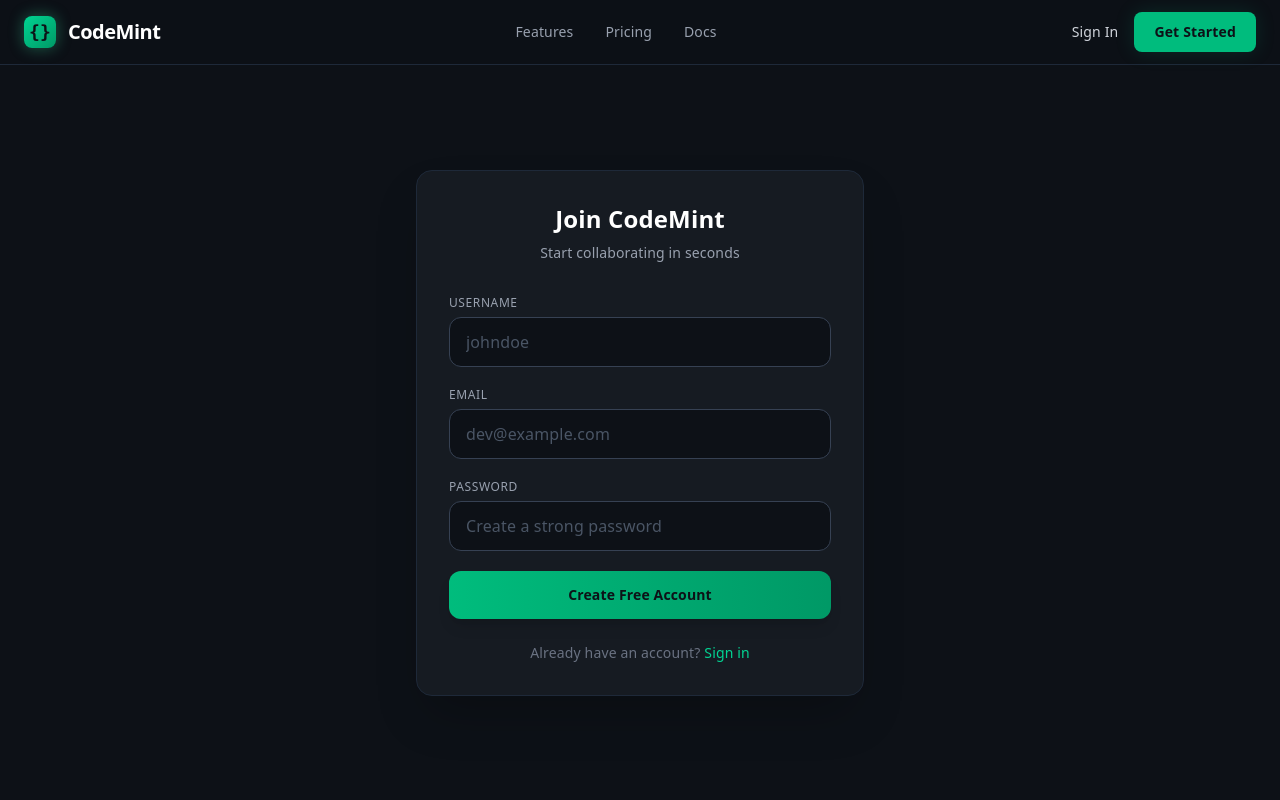
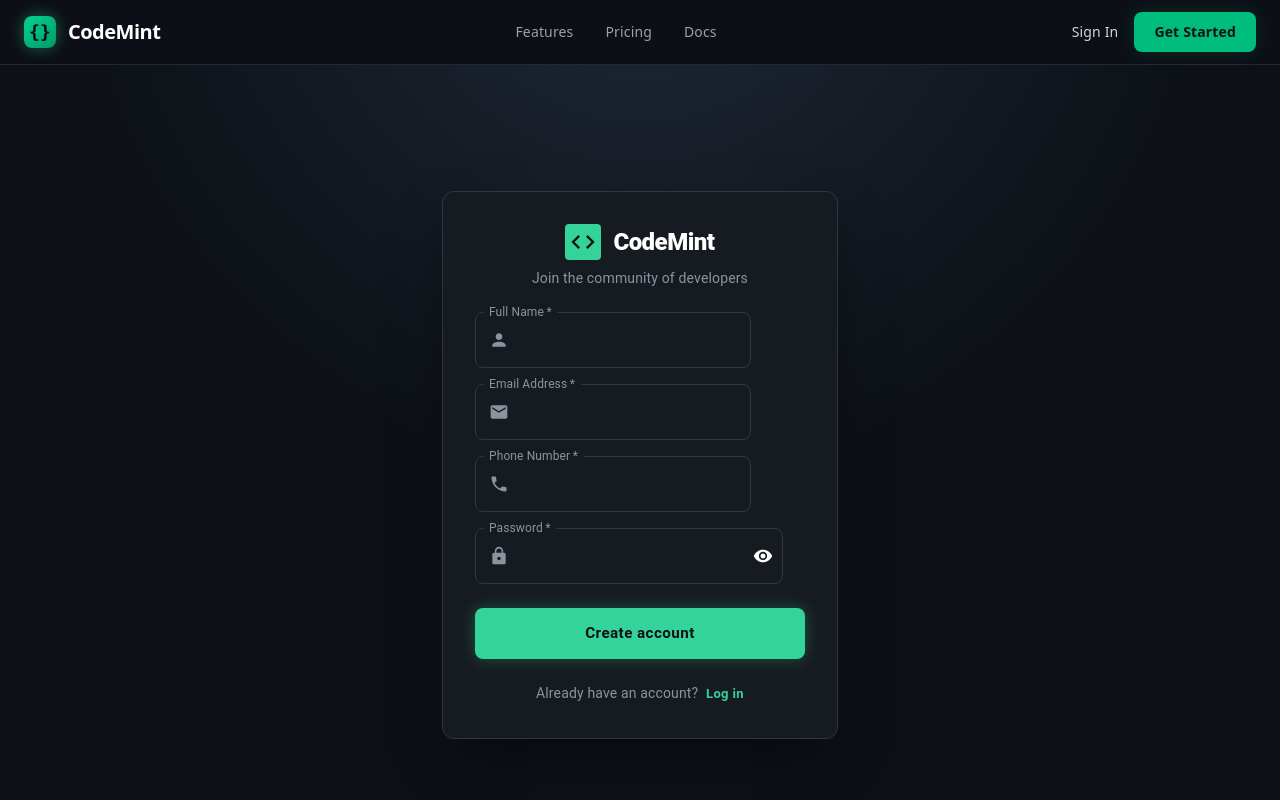
Before and after one commit to Suhail-Sharieff/PROJECT-CodeMint, a React (Vite) app in the folder ui/: page /register in a window 1280 px wide. Shown: the top 800 px of the page. Built offline with nearby package versions, Linux system fonts and the light colour scheme; no server answers.

Commit message:
enchace ui

```diff
--- a/ui/index.html
+++ b/ui/index.html
@@ -4,7 +4,7 @@
     <meta charset="UTF-8" />
     <link rel="icon" type="image/svg+xml" href="/vite.svg" />
     <meta name="viewport" content="width=device-width, initial-scale=1.0" />
-    <title>Crystl</title>
+    <title>Codemint</title>
   </head>
   <body class="bg-slate-900">
     <div id="root"></div>
--- a/ui/src/components/Footer.jsx
+++ b/ui/src/components/Footer.jsx
@@ -106,7 +106,7 @@ const Footer = () => {
         {/* Bottom Bar */}
         <div className="border-t border-gray-800 mt-8 pt-8 flex flex-col md:flex-row justify-between items-center">
           <p className="text-gray-400 text-sm">
-            © 2024 Crystl. All rights reserved.
+            © 2025 Codemint. All rights reserved by Suhail Sharieff.
           </p>
           <div className="flex space-x-6 mt-4 md:mt-0">
             <a href="#" className="text-gray-400 hover:text-[#0B95D6] transition-colors duration-300 text-sm">
--- a/ui/src/pages/LoginPage.jsx
+++ b/ui/src/pages/LoginPage.jsx
@@ -1,95 +1,240 @@
-import React, { useState } from 'react';
-import { Link, useNavigate } from 'react-router-dom';
-import { useAuth } from '../context/AuthContext';
-import api from '../services/api';
+import { useState } from "react";
+import {
+  Box,
+  Button,
+  TextField,
+  Typography,
+  Paper,
+  InputAdornment,
+  IconButton,
+  Alert,
+  CircularProgress,
+  Container,
+  CssBaseline,
+} from "@mui/material";
+import { ThemeProvider, createTheme } from "@mui/material/styles";
+import { Visibility, VisibilityOff, Code } from "@mui/icons-material";
+import { useNavigate } from "react-router-dom";
+import api from "../services/api";
+import { getErrorMessage } from "../services/errorHandler";
+import { useAuth } from "../context/AuthContext";
 
-const LoginPage = () => {
-  const [formData, setFormData] = useState({ email: '', password: '' });
-  const [isLoading, setIsLoading] = useState(false);
+// 1. Define a custom Dark/Mint theme for CodeMint
+const darkTheme = createTheme({
+  palette: {
+    mode: 'dark',
+    primary: {
+      main: '#34D399', // Mint Green
+      contrastText: '#0D1117', // Dark background color for text on buttons
+    },
+    background: {
+      default: '#0D1117', // GitHub-style dark background
+      paper: '#161B22',   // Slightly lighter card background
+    },
+    text: {
+      primary: '#F0F6FC',
+      secondary: '#8B949E',
+    },
+  },
+  components: {
+    MuiTextField: {
+      styleOverrides: {
+        root: {
+          '& .MuiOutlinedInput-root': {
+            '& fieldset': { borderColor: '#30363D' },
+            '&:hover fieldset': { borderColor: '#8B949E' },
+            '&.Mui-focused fieldset': { borderColor: '#34D399' },
+          },
+        },
+      },
+    },
+  },
+});
+
+export default function LoginPage() {
+  const navigate = useNavigate();
   const { login } = useAuth();
-  const navigate = useNavigate();
 
-  const handleSubmit = async (e) => {
+  const [form, setForm] = useState({ email: "", password: "" });
+  const [showPassword, setShowPassword] = useState(false);
+  const [error, setError] = useState("");
+  const [loading, setLoading] = useState(false);
+
+  const handleChange = (e) => {
+    setForm({ ...form, [e.target.name]: e.target.value });
+    if (error) setError("");
+  };
+
+  const handleLogin = async (e) => {
     e.preventDefault();
-    setIsLoading(true);
+    setLoading(true);
+    setError("");
+
     try {
-      // Simulate API Call
-      // const res = await api.post('/auth/login', formData);
-      // login({ user: res.data.user });
+      const res = await api.post("/auth/login", form);
 
-      // Mock Login for UI Demo
-      setTimeout(() => {
-        login({ user: { name: 'Demo User', email: formData.email } });
-        navigate('/');
-      }, 1000);
-
-    } catch (error) {
-      console.error(error);
+      if (res.data && res.data.data && res.data.data.user) {
+        login({
+          user: res.data.data.user,
+          accessToken: res.data.data.accessToken,
+          refreshToken: res.data.data.refreshToken
+        });
+        navigate("/");
+      } else {
+        setError("Invalid response from server");
+      }
+    } catch (err) {
+      setError(getErrorMessage(err, "Login failed."));
     } finally {
-      setIsLoading(false);
+      setLoading(false);
     }
   };
 
   return (
-    <div className="min-h-[calc(100vh-64px)] flex items-center justify-center p-4">
-      <div className="w-full max-w-md">
-        {/* Card */}
-        <div className="bg-[#161B22] rounded-2xl border border-gray-800 shadow-2xl p-8 relative overflow-hidden">
+    <ThemeProvider theme={darkTheme}>
+      <CssBaseline />
+      <Box
+        sx={{
+          minHeight: "100vh",
+          display: "flex",
+          alignItems: "center",
+          justifyContent: "center",
+          backgroundImage: "radial-gradient(circle at 50% -20%, #1f2937 0%, #0D1117 50%)", // Subtle glow at top
+          p: 2,
+        }}
+      >
+        <Container maxWidth="xs">
+          <Paper
+            elevation={0}
+            sx={{
+              p: 4,
+              display: "flex",
+              flexDirection: "column",
+              alignItems: "center",
+              borderRadius: 3,
+              border: "1px solid #30363D",
+              boxShadow: "0 25px 50px -12px rgba(0, 0, 0, 0.5)",
+            }}
+          >
+            {/* Logo / Branding */}
+            <Box
+              sx={{
+                display: 'flex',
+                alignItems: 'center',
+                gap: 1.5,
+                mb: 1
+              }}
+            >
+              <Box
+                sx={{
+                  bgcolor: 'primary.main',
+                  p: 0.5,
+                  borderRadius: 1,
+                  display: 'flex'
+                }}
+              >
+                <Code sx={{ color: '#0D1117', fontSize: 28 }} />
+              </Box>
+              <Typography variant="h5" fontWeight="800" color="white" letterSpacing={-0.5}>
+                CodeMint
+              </Typography>
+            </Box>
 
-          {/* Top decorative glow */}
-          <div className="absolute top-0 left-1/2 -translate-x-1/2 w-full h-1 bg-gradient-to-r from-transparent via-emerald-500 to-transparent opacity-50"></div>
+            <Typography variant="body2" color="text.secondary" sx={{ mb: 4 }}>
+              Sign in to continue coding
+            </Typography>
 
-          <div className="text-center mb-8">
-            <h2 className="text-2xl font-bold text-white">Welcome Back</h2>
-            <p className="text-gray-400 text-sm mt-2">Sign in to continue to CodeMint</p>
-          </div>
+            {error && (
+              <Alert
+                severity="error"
+                variant="outlined"
+                sx={{ width: "100%", mb: 3, borderColor: '#ef4444', color: '#fca5a5' }}
+              >
+                {error}
+              </Alert>
+            )}
 
-          <form onSubmit={handleSubmit} className="space-y-5">
-            <div>
-              <label className="block text-xs font-medium text-gray-400 uppercase tracking-wider mb-1.5">Email</label>
-              <input
-                type="email"
-                value={formData.email}
-                onChange={(e) => setFormData({...formData, email: e.target.value})}
-                className="w-full bg-[#0D1117] border border-gray-700 text-white px-4 py-3 rounded-xl focus:outline-none focus:ring-2 focus:ring-emerald-500/50 focus:border-emerald-500 transition-all placeholder-gray-600"
-                placeholder="dev@example.com"
+            <Box component="form" onSubmit={handleLogin} sx={{ width: "100%" }}>
+              <TextField
+                margin="normal"
                 required
+                fullWidth
+                id="email"
+                label="Email Address"
+                name="email"
+                autoComplete="email"
+                autoFocus
+                value={form.email}
+                onChange={handleChange}
+                InputProps={{ sx: { borderRadius: 2 } }}
               />
-            </div>
+              <TextField
+                margin="normal"
+                required
+                fullWidth
+                name="password"
+                label="Password"
+                type={showPassword ? "text" : "password"}
+                id="password"
+                autoComplete="current-password"
+                value={form.password}
+                onChange={handleChange}
+                InputProps={{
+                  sx: { borderRadius: 2 },
+                  endAdornment: (
+                    <InputAdornment position="end">
+                      <IconButton
+                        onClick={() => setShowPassword(!showPassword)}
+                        edge="end"
+                      >
+                        {showPassword ? <VisibilityOff /> : <Visibility />}
+                      </IconButton>
+                    </InputAdornment>
+                  ),
+                }}
+              />
 
-            <div>
-              <label className="block text-xs font-medium text-gray-400 uppercase tracking-wider mb-1.5">Password</label>
-              <input
-                type="password"
-                value={formData.password}
-                onChange={(e) => setFormData({...formData, password: e.target.value})}
-                className="w-full bg-[#0D1117] border border-gray-700 text-white px-4 py-3 rounded-xl focus:outline-none focus:ring-2 focus:ring-emerald-500/50 focus:border-emerald-500 transition-all placeholder-gray-600"
-                placeholder="••••••••"
-                required
-              />
-            </div>
+              <Button
+                type="submit"
+                fullWidth
+                variant="contained"
+                disabled={loading}
+                sx={{
+                  mt: 3,
+                  mb: 2,
+                  py: 1.5,
+                  borderRadius: 2,
+                  fontWeight: "bold",
+                  fontSize: "0.95rem",
+                  textTransform: "none",
+                  boxShadow: "0 0 15px rgba(52, 211, 153, 0.3)", // Mint glow
+                  '&:hover': {
+                    boxShadow: "0 0 25px rgba(52, 211, 153, 0.5)",
+                  }
+                }}
+              >
+                {loading ? <CircularProgress size={24} color="inherit" /> : "Sign in"}
+              </Button>
 
-            <button
-              type="submit"
-              disabled={isLoading}
-              className="w-full bg-emerald-500 hover:bg-emerald-400 text-[#0D1117] py-3.5 rounded-xl font-bold text-sm transition-all shadow-lg hover:shadow-emerald-500/20 disabled:opacity-50 disabled:cursor-not-allowed"
-            >
-              {isLoading ? 'Authenticating...' : 'Sign In'}
-            </button>
-          </form>
-
-          <div className="mt-6 text-center">
-            <p className="text-sm text-gray-500">
-              Don't have an account?{' '}
-              <Link to="/register" className="text-emerald-400 hover:text-emerald-300 font-medium transition-colors">
-                Create one
-              </Link>
-            </p>
-          </div>
-        </div>
-      </div>
-    </div>
+              <Box sx={{ display: 'flex', justifyContent: 'space-between', mt: 1 }}>
+                <Button
+                    size="small"
+                    onClick={() => navigate("/register")}
+                    sx={{ textTransform: 'none', color: 'primary.main' }}
+                >
+                    Create account
+                </Button>
+                <Button
+                    size="small"
+                    sx={{ textTransform: 'none', color: 'text.secondary' }}
+                >
+                    Forgot password?
+                </Button>
+              </Box>
+            </Box>
+          </Paper>
+        </Container>
+      </Box>
+    </ThemeProvider>
   );
-};
-
-export default LoginPage;
+}
--- a/ui/src/pages/RegisterPage.jsx
+++ b/ui/src/pages/RegisterPage.jsx
@@ -1,90 +1,262 @@
-import React, { useState } from 'react';
-import { Link, useNavigate } from 'react-router-dom';
-import { useAuth } from '../context/AuthContext';
+import { useState } from "react";
+import {
+  Box,
+  Button,
+  TextField,
+  Typography,
+  Paper,
+  InputAdornment,
+  IconButton,
+  Alert,
+  CircularProgress,
+  Container,
+  CssBaseline,
+  Grid
+} from "@mui/material";
+import { ThemeProvider, createTheme } from "@mui/material/styles";
+import { Visibility, VisibilityOff, Code, Person, Email, Phone, Lock } from "@mui/icons-material";
+import { useNavigate } from "react-router-dom";
+import api from "../services/api";
+import { getErrorMessage } from "../services/errorHandler";
 
-const RegisterPage = () => {
-  const [formData, setFormData] = useState({ username: '', email: '', password: '' });
-  const [isLoading, setIsLoading] = useState(false);
-  const { login } = useAuth();
+// Shared CodeMint Theme
+const darkTheme = createTheme({
+  palette: {
+    mode: 'dark',
+    primary: {
+      main: '#34D399', // Mint Green
+      contrastText: '#0D1117',
+    },
+    background: {
+      default: '#0D1117',
+      paper: '#161B22',
+    },
+    text: {
+      primary: '#F0F6FC',
+      secondary: '#8B949E',
+    },
+  },
+  components: {
+    MuiTextField: {
+      styleOverrides: {
+        root: {
+          '& .MuiOutlinedInput-root': {
+            '& fieldset': { borderColor: '#30363D' },
+            '&:hover fieldset': { borderColor: '#8B949E' },
+            '&.Mui-focused fieldset': { borderColor: '#34D399' },
+          },
+        },
+      },
+    },
+  },
+});
+
+export default function RegisterPage() {
   const navigate = useNavigate();
+  const [form, setForm] = useState({
+    name: "",
+    email: "",
+    phone: "",
+    password: ""
+  });
 
-  const handleSubmit = (e) => {
+  const [showPassword, setShowPassword] = useState(false);
+  const [loading, setLoading] = useState(false);
+  const [error, setError] = useState("");
+
+  const handleChange = (e) => {
+    setForm({ ...form, [e.target.name]: e.target.value });
+    if (error) setError("");
+  };
+
+  const handleRegister = async (e) => {
     e.preventDefault();
-    setIsLoading(true);
-    setTimeout(() => {
-      login({ user: { name: formData.username, email: formData.email } });
-      navigate('/');
-    }, 1000);
+    setLoading(true);
+    setError("");
+
+    try {
+      const res = await api.post("/auth/register", form);
+
+      if (res.data && res.data.success) {
+        navigate("/login");
+      } else {
+        setError(res.data?.message || "Registration failed");
+      }
+    } catch (err) {
+      setError(getErrorMessage(err, "Registration failed."));
+    } finally {
+      setLoading(false);
+    }
   };
 
   return (
-    <div className="min-h-[calc(100vh-64px)] flex items-center justify-center p-4">
-      <div className="w-full max-w-md">
-        <div className="bg-[#161B22] rounded-2xl border border-gray-800 shadow-2xl p-8 relative">
+    <ThemeProvider theme={darkTheme}>
+      <CssBaseline />
+      <Box
+        sx={{
+          minHeight: "100vh",
+          display: "flex",
+          alignItems: "center",
+          justifyContent: "center",
+          backgroundImage: "radial-gradient(circle at 50% -20%, #1f2937 0%, #0D1117 50%)",
+          p: 2,
+        }}
+      >
+        <Container maxWidth="xs">
+          <Paper
+            elevation={0}
+            sx={{
+              p: 4,
+              display: "flex",
+              flexDirection: "column",
+              alignItems: "center",
+              borderRadius: 3,
+              border: "1px solid #30363D",
+              boxShadow: "0 25px 50px -12px rgba(0, 0, 0, 0.5)",
+            }}
+          >
+            {/* Logo Header */}
+            <Box sx={{ display: 'flex', alignItems: 'center', gap: 1.5, mb: 1 }}>
+              <Box sx={{ bgcolor: 'primary.main', p: 0.5, borderRadius: 1, display: 'flex' }}>
+                <Code sx={{ color: '#0D1117', fontSize: 28 }} />
+              </Box>
+              <Typography variant="h5" fontWeight="800" color="white" letterSpacing={-0.5}>
+                CodeMint
+              </Typography>
+            </Box>
 
-          <div className="text-center mb-8">
-            <h2 className="text-2xl font-bold text-white">Join CodeMint</h2>
-            <p className="text-gray-400 text-sm mt-2">Start collaborating in seconds</p>
-          </div>
+            <Typography variant="body2" color="text.secondary" sx={{ mb: 3 }}>
+              Join the community of developers
+            </Typography>
 
-          <form onSubmit={handleSubmit} className="space-y-5">
-            <div>
-              <label className="block text-xs font-medium text-gray-400 uppercase tracking-wider mb-1.5">Username</label>
-              <input
-                type="text"
-                value={formData.username}
-                onChange={(e) => setFormData({...formData, username: e.target.value})}
-                className="w-full bg-[#0D1117] border border-gray-700 text-white px-4 py-3 rounded-xl focus:outline-none focus:ring-2 focus:ring-emerald-500/50 focus:border-emerald-500 transition-all placeholder-gray-600"
-                placeholder="johndoe"
-                required
-              />
-            </div>
+            {error && (
+              <Alert
+                severity="error"
+                variant="outlined"
+                sx={{ width: "100%", mb: 3, borderColor: '#ef4444', color: '#fca5a5' }}
+              >
+                {error}
+              </Alert>
+            )}
 
-            <div>
-              <label className="block text-xs font-medium text-gray-400 uppercase tracking-wider mb-1.5">Email</label>
-              <input
-                type="email"
-                value={formData.email}
-                onChange={(e) => setFormData({...formData, email: e.target.value})}
-                className="w-full bg-[#0D1117] border border-gray-700 text-white px-4 py-3 rounded-xl focus:outline-none focus:ring-2 focus:ring-emerald-500/50 focus:border-emerald-500 transition-all placeholder-gray-600"
-                placeholder="dev@example.com"
-                required
-              />
-            </div>
+            <Box component="form" onSubmit={handleRegister} sx={{ width: "100%" }}>
+              <Grid container spacing={2}>
+                <Grid item xs={12}>
+                  <TextField
+                    fullWidth
+                    label="Full Name"
+                    name="name"
+                    value={form.name}
+                    onChange={handleChange}
+                    required
+                    InputProps={{
+                      sx: { borderRadius: 2 },
+                      startAdornment: <InputAdornment position="start"><Person sx={{ color: 'text.secondary', fontSize: 20 }} /></InputAdornment>
+                    }}
+                  />
+                </Grid>
+                <Grid item xs={12}>
+                  <TextField
+                    fullWidth
+                    label="Email Address"
+                    type="email"
+                    name="email"
+                    value={form.email}
+                    onChange={handleChange}
+                    required
+                    InputProps={{
+                      sx: { borderRadius: 2 },
+                      startAdornment: <InputAdornment position="start"><Email sx={{ color: 'text.secondary', fontSize: 20 }} /></InputAdornment>
+                    }}
+                  />
+                </Grid>
+                <Grid item xs={12}>
+                  <TextField
+                    fullWidth
+                    label="Phone Number"
+                    name="phone"
+                    value={form.phone}
+                    onChange={handleChange}
+                    required
+                    InputProps={{
+                      sx: { borderRadius: 2 },
+                      startAdornment: <InputAdornment position="start"><Phone sx={{ color: 'text.secondary', fontSize: 20 }} /></InputAdornment>
+                    }}
+                  />
+                </Grid>
+                <Grid item xs={12}>
+                  <TextField
+                    fullWidth
+                    label="Password"
+                    type={showPassword ? "text" : "password"}
+                    name="password"
+                    value={form.password}
+                    onChange={handleChange}
+                    required
+                    InputProps={{
+                      sx: { borderRadius: 2 },
+                      startAdornment: <InputAdornment position="start"><Lock sx={{ color: 'text.secondary', fontSize: 20 }} /></InputAdornment>,
+                      endAdornment: (
+                        <InputAdornment position="end">
+                          <IconButton
+                            onClick={() => setShowPassword(!showPassword)}
+                            edge="end"
+                          >
+                            {showPassword ? <VisibilityOff sx={{ fontSize: 20 }} /> : <Visibility sx={{ fontSize: 20 }} />}
+                          </IconButton>
+                        </InputAdornment>
+                      ),
+                    }}
+                  />
+                </Grid>
+              </Grid>
 
-            <div>
-              <label className="block text-xs font-medium text-gray-400 uppercase tracking-wider mb-1.5">Password</label>
-              <input
-                type="password"
-                value={formData.password}
-                onChange={(e) => setFormData({...formData, password: e.target.value})}
-                className="w-full bg-[#0D1117] border border-gray-700 text-white px-4 py-3 rounded-xl focus:outline-none focus:ring-2 focus:ring-emerald-500/50 focus:border-emerald-500 transition-all placeholder-gray-600"
-                placeholder="Create a strong password"
-                required
-              />
-            </div>
+              <Button
+                type="submit"
+                fullWidth
+                variant="contained"
+                disabled={loading}
+                sx={{
+                  mt: 3,
+                  mb: 2,
+                  py: 1.5,
+                  borderRadius: 2,
+                  fontWeight: "bold",
+                  fontSize: "0.95rem",
+                  textTransform: "none",
+                  boxShadow: "0 0 15px rgba(52, 211, 153, 0.3)",
+                  '&:hover': {
+                    boxShadow: "0 0 25px rgba(52, 211, 153, 0.5)",
+                  }
+                }}
+              >
+                {loading ? <CircularProgress size={24} color="inherit" /> : "Create account"}
+              </Button>
 
-            <button
-              type="submit"
-              disabled={isLoading}
-              className="w-full bg-gradient-to-r from-emerald-500 to-emerald-600 hover:from-emerald-400 hover:to-emerald-500 text-[#0D1117] py-3.5 rounded-xl font-bold text-sm transition-all shadow-lg hover:shadow-emerald-500/20 disabled:opacity-50"
-            >
-              {isLoading ? 'Creating Account...' : 'Create Free Account'}
-            </button>
-          </form>
-
-          <div className="mt-6 text-center">
-            <p className="text-sm text-gray-500">
-              Already have an account?{' '}
-              <Link to="/login" className="text-emerald-400 hover:text-emerald-300 font-medium transition-colors">
-                Sign in
-              </Link>
-            </p>
-          </div>
-        </div>
-      </div>
-    </div>
+              <Box sx={{ textAlign: 'center', mt: 1 }}>
+                <Typography variant="body2" color="text.secondary">
+                  Already have an account?{' '}
+                  <Button
+                    variant="text"
+                    size="small"
+                    onClick={() => navigate("/login")}
+                    sx={{
+                      textTransform: 'none',
+                      color: 'primary.main',
+                      fontWeight: 600,
+                      p: 0,
+                      minWidth: 0,
+                      ml: 0.5
+                    }}
+                  >
+                    Log in
+                  </Button>
+                </Typography>
+              </Box>
+            </Box>
+          </Paper>
+        </Container>
+      </Box>
+    </ThemeProvider>
   );
-};
-
-export default RegisterPage;
+}
```
